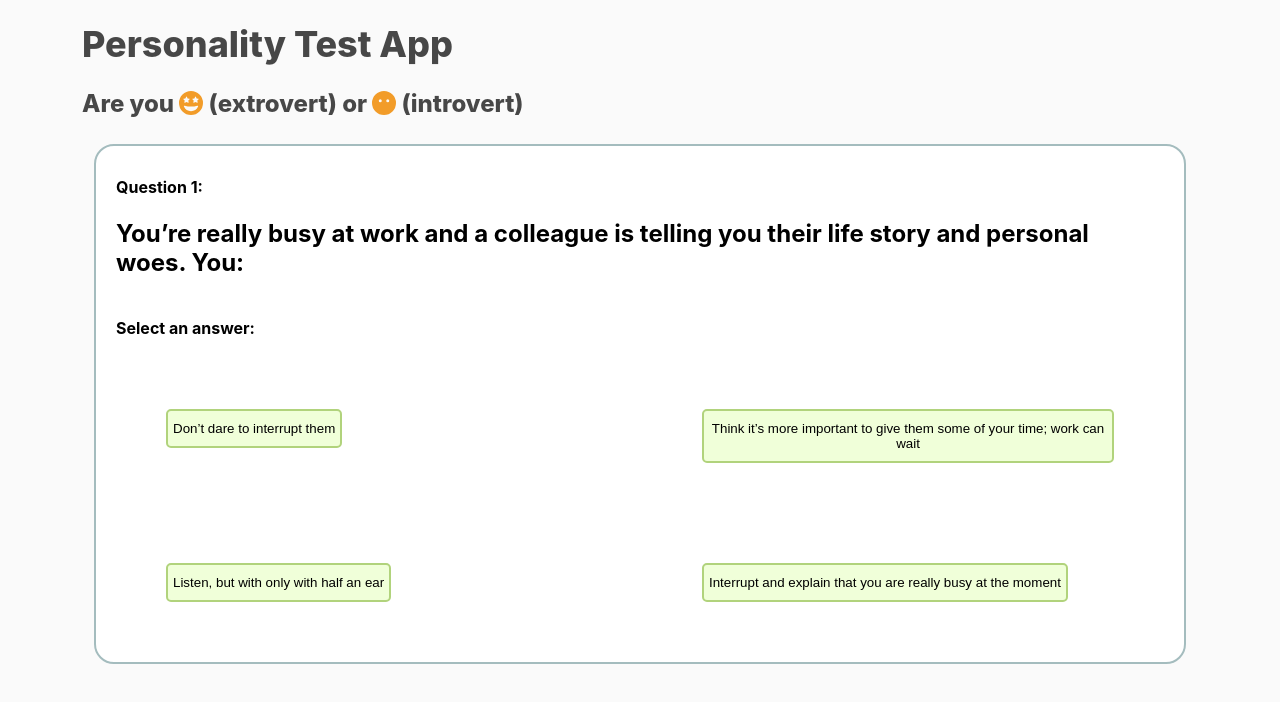
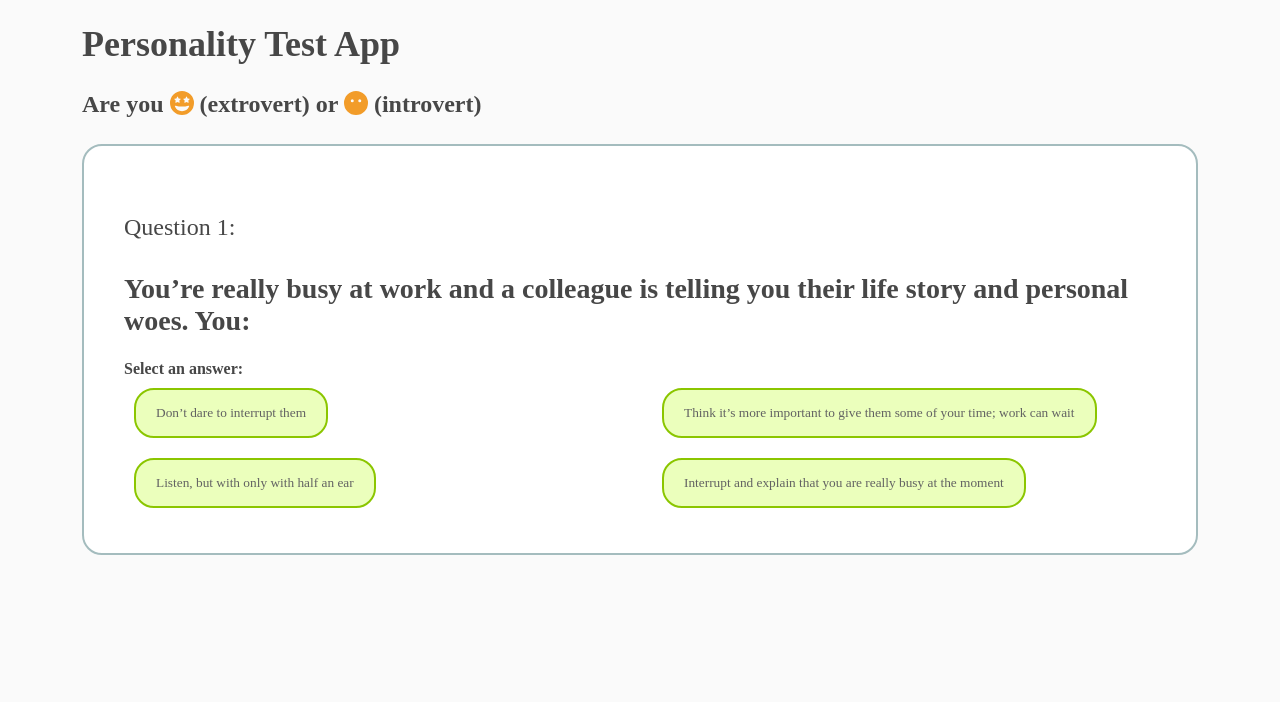
Before and after one commit to Clobbe/personality-test-app, a React (Create React App) app: page /questionaire in a window 1280 px wide. Shown: the top 702 px of the page. Built offline with nearby package versions, Linux system fonts and the light colour scheme.

Commit message:
CU-2w4h1fn :: more componentifying + touches to use of theme

```diff
--- a/src/App.tsx
+++ b/src/App.tsx
@@ -7,12 +7,10 @@ import AppNavigator from "./navigation";
 const App: VFC = () => {
   setConfiguration({ gutterWidth: 24 });
   return (
-    <>
-      <Container>
-        <Header />
-        <AppNavigator />
-      </Container>
-    </>
+    <Container>
+      <Header />
+      <AppNavigator />
+    </Container>
   );
 };
 
--- a/src/components/atoms/OptionButton.tsx
+++ b/src/components/atoms/OptionButton.tsx
@@ -1,39 +1,35 @@
 import React, { VFC } from "react";
 import styled from "styled-components";
+import { theme } from "../../utils";
 
-interface IOptionButton extends React.ButtonHTMLAttributes<HTMLButtonElement> {
-  selected?: boolean;
+interface Props extends React.ButtonHTMLAttributes<HTMLButtonElement> {
   value?: number;
   onClick?: () => void;
 }
 
-const StyledButton = styled.button<IOptionButton>`
+const StyledButton = styled.button<Props>`
   text-align: center;
   min-width: 150px;
-  margin: 50px;
-  padding: 10px 5px 10px 5px;
-  background-color: ${({ selected }) => (selected ? "red" : "#f0ffd9")};
-  border: ${({ selected }) =>
-    selected ? "2px solid #4c6129" : "2px solid #b1d37c"};
-  border-radius: 5px;
+  margin: ${theme.spacing.margin}px;
+  padding: 15px 20px;
+  background-color: ${theme.colors.green[10]};
+  border: ${`2px solid ${theme.colors.green[100]}`};
+  border-radius: ${theme.spacing.radius}px;
   :hover {
-    border: 2px solid #4a7505;
+    border: ${`2px solid ${theme.colors.green[80]}`};
+    background-color: ${theme.colors.green[20]};
   }
 `;
 
 const StyledButtonText = styled.div`
-  font-family: sans-serif;
+  font-family: ${theme.font};
   size: 16px;
-  color: #88888;
+  color: ${theme.colors.grey[80]};
 `;
 
-const OptionButton: VFC<IOptionButton> = ({
-  selected = false,
-  onClick,
-  children,
-}) => {
+const OptionButton: VFC<Props> = ({ onClick, children }) => {
   return (
-    <StyledButton onClick={onClick} selected={selected}>
+    <StyledButton onClick={onClick}>
       <StyledButtonText>{children}</StyledButtonText>
     </StyledButton>
   );
--- a/src/components/atoms/Typography.tsx
+++ b/src/components/atoms/Typography.tsx
@@ -47,7 +47,7 @@ export const StyledTypography = css<ITypography>`
       text-align: ${align};
     `}
   letter-spacing: -2%;
-  font-family: ${({ fontFamily }) => fontFamily};
+  font-family: ${theme.font};
 `;
 
 const StyledH1 = styled.h1<ITypography>`
--- /dev/null
+++ b/src/components/molecules/AnswerOptions.tsx
@@ -0,0 +1,31 @@
+import { VFC } from "react";
+import { Col, Row } from "react-grid-system";
+import { Options } from "../../types/questionsAndAnswers";
+import OptionButton from "../atoms/OptionButton";
+
+interface Props {
+  options: Array<Options>;
+}
+
+export const AnswerOptions: VFC<Props> = ({ options }) => {
+  const row1 = options.slice(0, 2);
+  const row2 = options.slice(2);
+  return (
+    <>
+      <Row align="center">
+        {row1.map((answer) => (
+          <Col>
+            <OptionButton onClick={() => {}}>{answer.answer}</OptionButton>
+          </Col>
+        ))}
+      </Row>
+      <Row align="center">
+        {row2.map((answer) => (
+          <Col>
+            <OptionButton onClick={() => {}}>{answer.answer}</OptionButton>
+          </Col>
+        ))}
+      </Row>
+    </>
+  );
+};
--- a/src/components/molecules/PrimaryButton.tsx
+++ b/src/components/molecules/PrimaryButton.tsx
@@ -6,7 +6,7 @@ import { theme } from "../../utils/theme";
 interface Props extends React.ButtonHTMLAttributes<HTMLButtonElement> {
   disabled?: boolean;
   loading?: boolean;
-  radius?: string | number;
+  radius?: number;
   backgroundColor?: string;
 }
 
@@ -30,15 +30,15 @@ const StyledButton = styled.button<Props>`
 
 const PrimaryButton: VFC<Props> = ({
   children,
-  loading,
   disabled = false,
+  radius,
   onClick,
   ...props
 }) => {
   return (
     <StyledButton
       backgroundColor={theme.colors.primary[100]}
-      radius={theme.spacing.radius}
+      radius={radius}
       disabled={disabled}
       onClick={!disabled ? onClick : undefined}
       {...props}
--- /dev/null
+++ b/src/components/molecules/QuestionHeader.tsx
@@ -0,0 +1,20 @@
+import { VFC } from "react";
+import { Col, Row } from "react-grid-system";
+import Typography from "../atoms/Typography";
+
+interface Props {
+  index: number;
+  question: string;
+}
+
+export const QuestionHeader: VFC<Props> = ({ index, question }) => {
+  return (
+    <Row>
+      <Col>
+        <Typography variant="h4">Question {index + 1}:</Typography>
+        <Typography variant="h2">{question}</Typography>
+        <Typography variant="body1-semi-bold">Select an answer:</Typography>
+      </Col>
+    </Row>
+  );
+};
--- a/src/pages/Index.tsx
+++ b/src/pages/Index.tsx
@@ -6,25 +6,24 @@ import PrimaryButton from "../components/molecules/PrimaryButton";
 const Index = () => {
   const history = useHistory();
   return (
-    <Container>
     <Card>
       <Row>
         <Col>
           <p>
-              With this app you get to answer 5 questions that will tell if
-              you're leaning more towards introverted ( 😶 ) or towards
-              extroverted ( 🤩 ) kind of person. <br />
+            With this app you get to answer 5 questions that will tell if you're
+            leaning more towards introverted ( 😶 ) or towards extroverted ( 🤩
+            ) kind of person. <br />
           </p>
           <p>
             Or perhaps somewhere in between 😉 <br /> Good luck and have fun!
           </p>
           <p>
-              <b>Tip!</b> on each question, pick the answer that first align
-              most with your beliefs and gut feeling.
+            <b>Tip!</b> on each question, pick the answer that first align most
+            with your beliefs and gut feeling.
           </p>
         </Col>
       </Row>
-        <Row align="center">
+      <Row justify="end">
         <Col>
           <PrimaryButton onClick={() => history.push("/questionaire")}>
             Get Started
@@ -32,7 +31,6 @@ const Index = () => {
         </Col>
       </Row>
     </Card>
-    </Container>
   );
 };
 
--- a/src/pages/Questionaire.tsx
+++ b/src/pages/Questionaire.tsx
@@ -1,17 +1,20 @@
-import React, { useState } from "react";
+import React, { useState, VFC } from "react";
 import { Container, Row, Col } from "react-grid-system";
 import { useHistory } from "react-router-dom";
 import Card from "../components/atoms/Card";
 import OptionButton from "../components/atoms/OptionButton";
+import { AnswerOptions } from "../components/molecules/AnswerOptions";
+import { QuestionHeader } from "../components/molecules/QuestionHeader";
+import { QuestionWithAnswers } from "../types";
 
-const Questionaire = () => {
+const Questionaire: VFC = () => {
   //TODO :: refactor into using component composition instead
   //TODO :: refactor this to fetch questions from context
   //TODO :: refactor score-keeping to use a context instead
   // -- export a function from the context instead...
   //TODO :: add function to context to store score in Firebase
 
-  const questionsAndAnswersFromBackend = [
+  const questionsAndAnswersFromBackend: QuestionWithAnswers[] = [
     {
       question:
         "You’re really busy at work and a colleague is telling you their life story and personal woes. You:",
@@ -114,6 +117,7 @@ const Questionaire = () => {
   const [score, setScore] = useState(0);
   const history = useHistory();
 
+  //TODO :: refactor this func out to context
   const updateScoreHandler = (weight: number) => {
     const s = score + weight;
     setScore(s);
@@ -129,34 +133,20 @@ const Questionaire = () => {
     }
   };
   return (
-    <Container>
     <Card>
-        <Row>
-          <Col>
-            <h4>Question {pageIndex + 1}:</h4>
-            <h2>{questions[pageIndex]}</h2>
-          </Col>
-        </Row>
-        <Row>
-          <Col>
-            <h4>Select an answer:</h4>
-          </Col>
-        </Row>
-        <Row>
+      <QuestionHeader index={pageIndex} question={questions[pageIndex]} />
+      <AnswerOptions options={questionsAndAnswersFromBackend[0].options} />
+      {/* <Row align="center">
         <Col>
           <OptionButton
-              onClick={() =>
-                updateScoreHandler(answers[pageIndex][0]["weight"])
-              }
+            onClick={() => updateScoreHandler(answers[pageIndex][0]["weight"])}
           >
             {answers[pageIndex][0]["answer"]}
           </OptionButton>
         </Col>
         <Col>
           <OptionButton
-              onClick={() =>
-                updateScoreHandler(answers[pageIndex][1]["weight"])
-              }
+            onClick={() => updateScoreHandler(answers[pageIndex][1]["weight"])}
           >
             {answers[pageIndex][1]["answer"]}
           </OptionButton>
@@ -165,25 +155,20 @@ const Questionaire = () => {
       <Row>
         <Col>
           <OptionButton
-              onClick={() =>
-                updateScoreHandler(answers[pageIndex][2]["weight"])
-              }
+            onClick={() => updateScoreHandler(answers[pageIndex][2]["weight"])}
           >
             {answers[pageIndex][2]["answer"]}
           </OptionButton>
         </Col>
         <Col>
           <OptionButton
-              onClick={() =>
-                updateScoreHandler(answers[pageIndex][3]["weight"])
-              }
+            onClick={() => updateScoreHandler(answers[pageIndex][3]["weight"])}
           >
             {answers[pageIndex][3]["answer"]}
           </OptionButton>
         </Col>
-        </Row>
+      </Row> */}
     </Card>
-    </Container>
   );
 };
 
--- /dev/null
+++ b/src/types/index.ts
@@ -0,0 +1 @@
+export * from "./questionsAndAnswers";
--- /dev/null
+++ b/src/types/questionsAndAnswers.ts
@@ -0,0 +1,9 @@
+export interface Options {
+  answer: string;
+  weight: number;
+}
+
+export interface QuestionWithAnswers {
+  question: string;
+  options: Array<Options>;
+}
--- a/src/utils/theme.tsx
+++ b/src/utils/theme.tsx
@@ -1,5 +1,5 @@
 export const theme = {
-  font: "Roboto",
+  font: "Fira Code",
   colors: {
     primary: {
       100: "#8BAAAD",
@@ -50,8 +50,8 @@ export const theme = {
   spacing: {
     factor: 8,
     radius: 20,
-    paddingHorizontal: 20,
-    paddingVertical: 10,
+    paddingHorizontal: 40,
+    paddingVertical: 35,
     margin: 10
   }
 };
```
Lines whose indentation alone changed are shown as unchanged.
